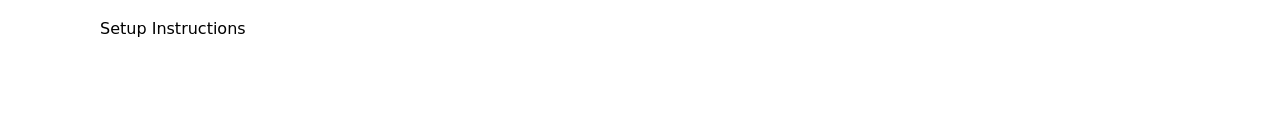
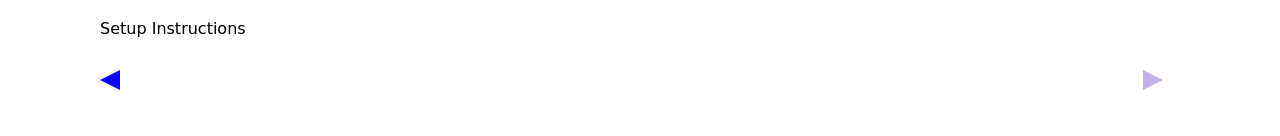
Before and after one commit to abrichards10/Learn-Python, a React (Create React App) app: page /setup in a window 1280 px wide. Shown: the part 164-300 px from the top of the page. Built offline with nearby package versions, Linux system fonts and the light colour scheme.

Commit message:
added navigation in setup

```diff
--- a/src/components/home.jsx
+++ b/src/components/home.jsx
@@ -1,13 +1,14 @@
 import React from "react";
 import Sidebar from "./sidebar";
 import "./index.css"
-import { useNavigate } from "react-router-dom";
+import {Link, useNavigate} from "react-router-dom";
 const Home = () => {
     let navigate = useNavigate();
-    const routeChange = () =>{
+    const routeChangeNext = () =>{
         let path = `./setup`;
         navigate(path);
     }
+
     return (
         <div id="outer-container">
             <Sidebar pageWrapId={'page-wrap'} outerContainerId={'outer-container'} />
@@ -19,12 +20,10 @@ const Home = () => {
                         with time and include many more topics!  I will go over
                         them slowly, step by step, with added solutions and links
                         to videos for more explanations. Feel free to submit a form
-                        link if I foolishly gave anything that is outdated or incorrect
+                        link if I foolishly gave anything that is outdated or incorrect. :D
                     </p>
+                    <Link to="/setup" className="next-button"></Link>
                 </div>
-                <button color="primary" className="next-button"
-                        onClick={routeChange}>
-                </button>
             </div>
         </div>
     );
--- a/src/components/index.css
+++ b/src/components/index.css
@@ -8,6 +8,7 @@ body {
   padding-left: 100px;
   padding-top: 75px;
   line-height: 50px;
+
 }
 
 .main-setup {
@@ -16,7 +17,13 @@ body {
   line-height: 50px;
 }
 
+.nav-buttons {
+  display: flex;
+  flex-wrap: nowrap;
+}
+
 .next-button {
+  flex: 2;
   margin-left: 85%;
   border-top: 10px solid transparent;
   border-bottom: 10px solid transparent;
@@ -25,10 +32,23 @@ body {
   background-color: white;
   cursor: pointer;
   outline: none;
-  font-size: 20px;
+  font-size: 0;
   border-left: 20px solid;
   border-right: none;
   border-left-color: #C6AFE3;
+}
+
+
+.back-button {
+  margin-right: 20px;
+  border-right-color: #C6AFE3;
+  border-top: 10px solid transparent;
+  border-bottom: 10px solid transparent;
+  border-right: 20px solid;
+  background: white;
+  border-left: none;
+  cursor: pointer;
+  outline: none;
 }
 
 
--- a/src/components/setup.jsx
+++ b/src/components/setup.jsx
@@ -1,7 +1,8 @@
 import React from "react";
 import Sidebar from "./sidebar";
+import {Link, useNavigate} from "react-router-dom";
+
 const Setup = () => {
-
     return (
         <div id="outer-container">
             <Sidebar pageWrapId={'page-wrap'} outerContainerId={'outer-container'} />
@@ -11,6 +12,10 @@ const Setup = () => {
                     <p>
                         Setup Instructions
                     </p>
+                    <div className="nav-buttons">
+                        <Link to="/" className="back-button"></Link>
+                        <Link to="/comments" className="next-button"></Link>
+                    </div>
                 </div>
             </div>
         </div>
```
